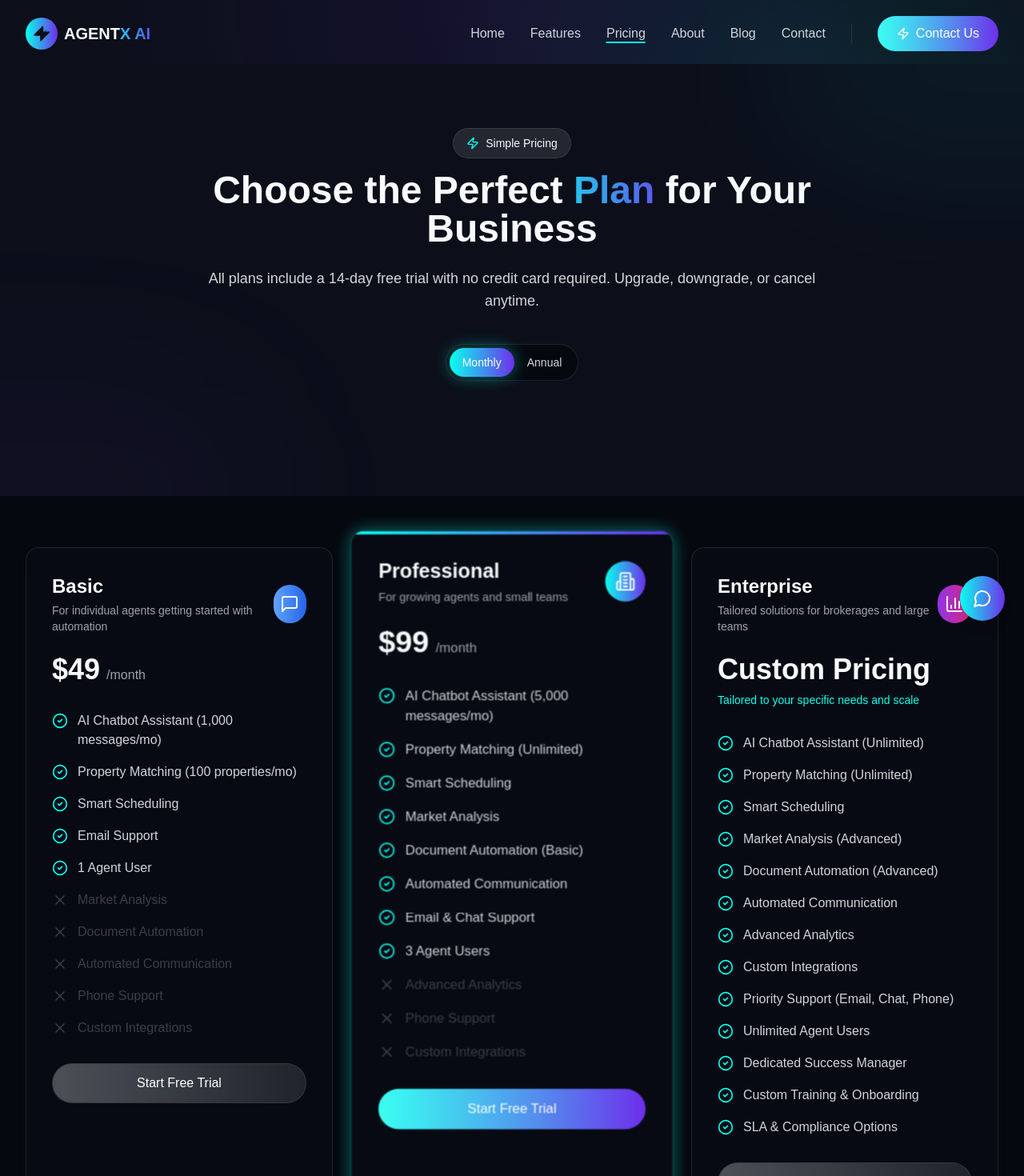
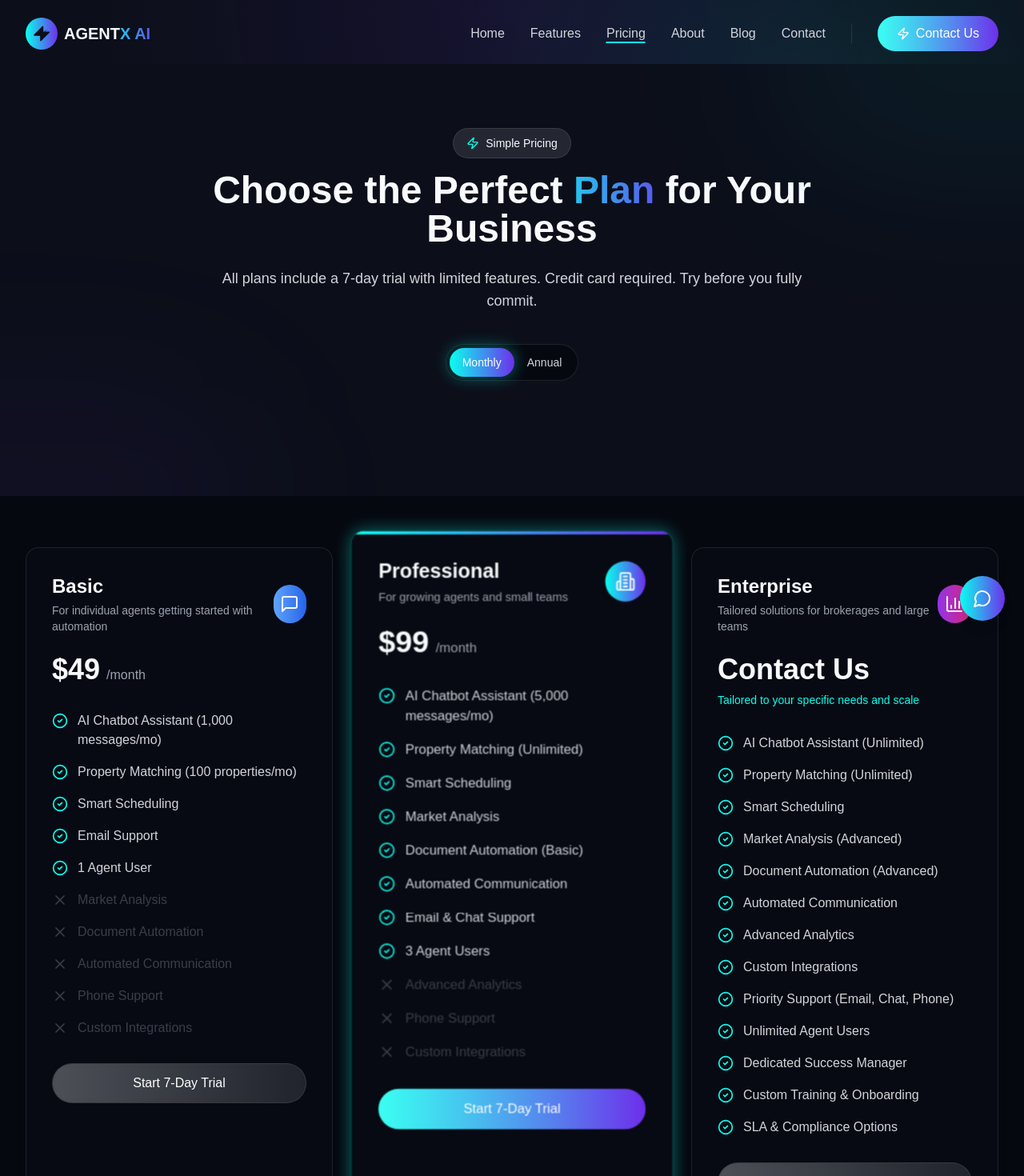
Before and after one commit to bleubryce/AgentxAI, a React (Vite) app: page /pricing in a window 1280 px wide. Shown: the top 1470 px of the page at 80% size. Built offline with nearby package versions, Linux system fonts and the light colour scheme; a web font is replaced by a local one.

Commit message:
Update free trial details
Modify the free trial period, features, and credit card requirements.

```diff
--- a/src/pages/Pricing.tsx
+++ b/src/pages/Pricing.tsx
@@ -1,3 +1,4 @@
+
 import { useState, useEffect } from 'react';
 import { CheckCircle2, X, ArrowRight, Zap, Building2, MessageSquare, Calendar, FileText, BarChart3 } from 'lucide-react';
 import { cn } from '@/lib/utils';
@@ -31,7 +32,7 @@ const PricingPage = () => {
         'Phone Support',
         'Custom Integrations',
       ],
-      cta: 'Start Free Trial',
+      cta: 'Start 7-Day Trial',
       highlight: false,
       color: 'from-blue-400 to-blue-600',
       icon: <MessageSquare className="w-6 h-6" />,
@@ -56,7 +57,7 @@ const PricingPage = () => {
         'Phone Support',
         'Custom Integrations',
       ],
-      cta: 'Start Free Trial',
+      cta: 'Start 7-Day Trial',
       highlight: true,
       color: 'from-bolt-blue to-bolt-purple',
       icon: <Building2 className="w-6 h-6" />,
@@ -66,7 +67,7 @@ const PricingPage = () => {
       description: 'Tailored solutions for brokerages and large teams',
       monthlyPrice: null,
       annualPrice: null,
-      priceDisplay: 'Custom Pricing',
+      priceDisplay: 'Contact Us',
       features: [
         'AI Chatbot Assistant (Unlimited)',
         'Property Matching (Unlimited)',
@@ -118,7 +119,7 @@ const PricingPage = () => {
                 Choose the Perfect <span className="text-gradient bg-gradient-to-r from-bolt-blue to-bolt-purple">Plan</span> for Your Business
               </h1>
               <p className="text-lg text-gray-300">
-                All plans include a 14-day free trial with no credit card required. Upgrade, downgrade, or cancel anytime.
+                All plans include a 7-day trial with limited features. Credit card required. Try before you fully commit.
               </p>
 
               {/* Billing Toggle */}
@@ -362,8 +363,8 @@ const PricingPage = () => {
                 </div>
 
                 <div className="glass-card rounded-xl p-6 hover:border-bolt-blue/20 transition-all duration-300">
-                  <h3 className="text-xl font-medium mb-3">How does the free trial work?</h3>
-                  <p className="text-gray-300">Our 14-day free trial gives you full access to all features of your selected plan. No credit card is required to start, and you can cancel anytime during the trial period.</p>
+                  <h3 className="text-xl font-medium mb-3">How does the trial work?</h3>
+                  <p className="text-gray-300">Our 7-day trial gives you access to a limited set of features from your selected plan. A valid credit card is required to start, but you won't be billed until the trial period ends.</p>
                 </div>
 
                 <div className="glass-card rounded-xl p-6 hover:border-bolt-blue/20 transition-all duration-300">
@@ -386,16 +387,16 @@ const PricingPage = () => {
                 Ready to <span className="text-gradient bg-gradient-to-r from-bolt-blue to-bolt-purple">Transform</span> Your Real Estate Business?
               </h2>
               <p className="text-lg text-gray-300 mb-8">
-                Start your 14-day free trial today and experience the power of AI-driven real estate automation.
+                Start your 7-day trial today and experience the power of AI-driven real estate automation.
               </p>
               <a
                 href="#trial"
                 className="button-glow inline-flex items-center justify-center px-8 py-4 bg-gradient-to-r from-bolt-blue to-bolt-purple rounded-full text-white font-medium hover:shadow-glow-blue transition-all duration-300"
               >
-                <span>Start Free Trial</span>
+                <span>Start Your Trial</span>
                 <ArrowRight className="ml-2 w-5 h-5" />
               </a>
-              <p className="text-sm text-gray-400 mt-4">No credit card required. Cancel anytime.</p>
+              <p className="text-sm text-gray-400 mt-4">Credit card required. Cancel anytime.</p>
             </div>
           </div>
         </section>
```
